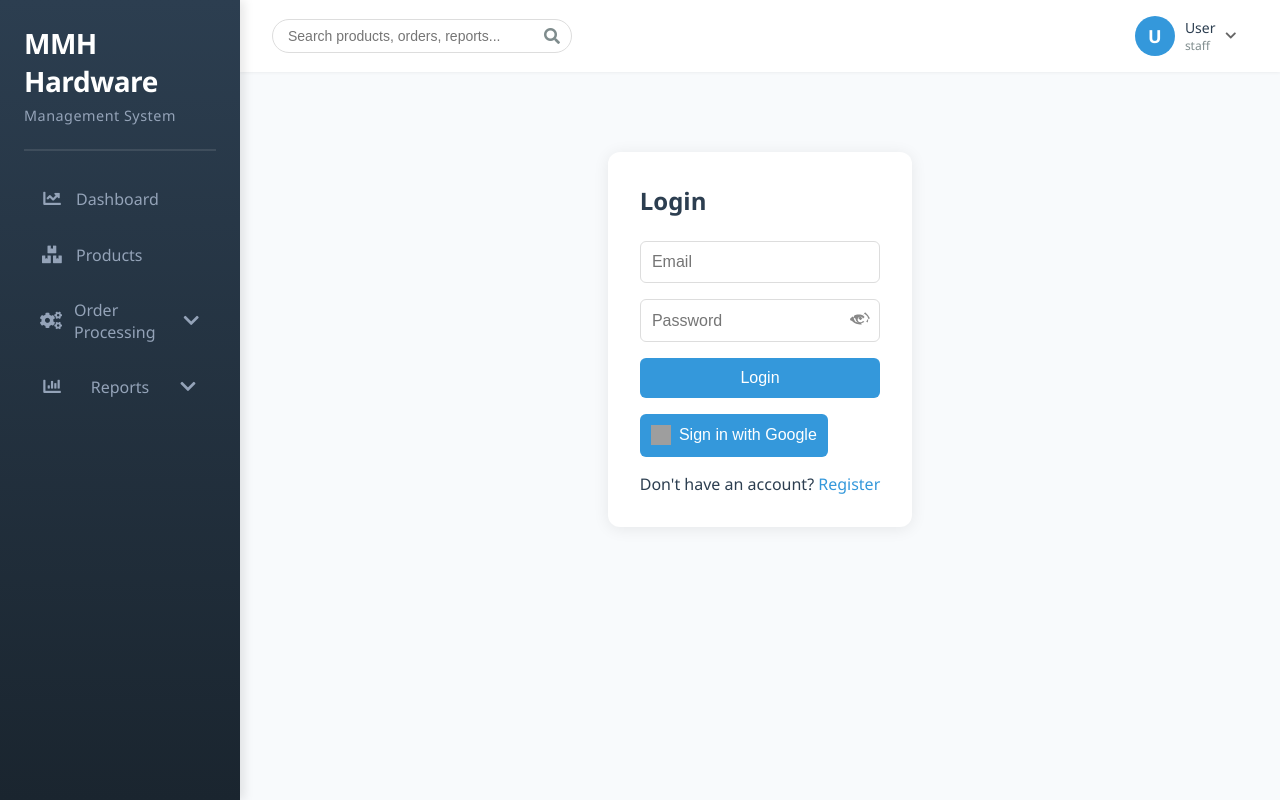
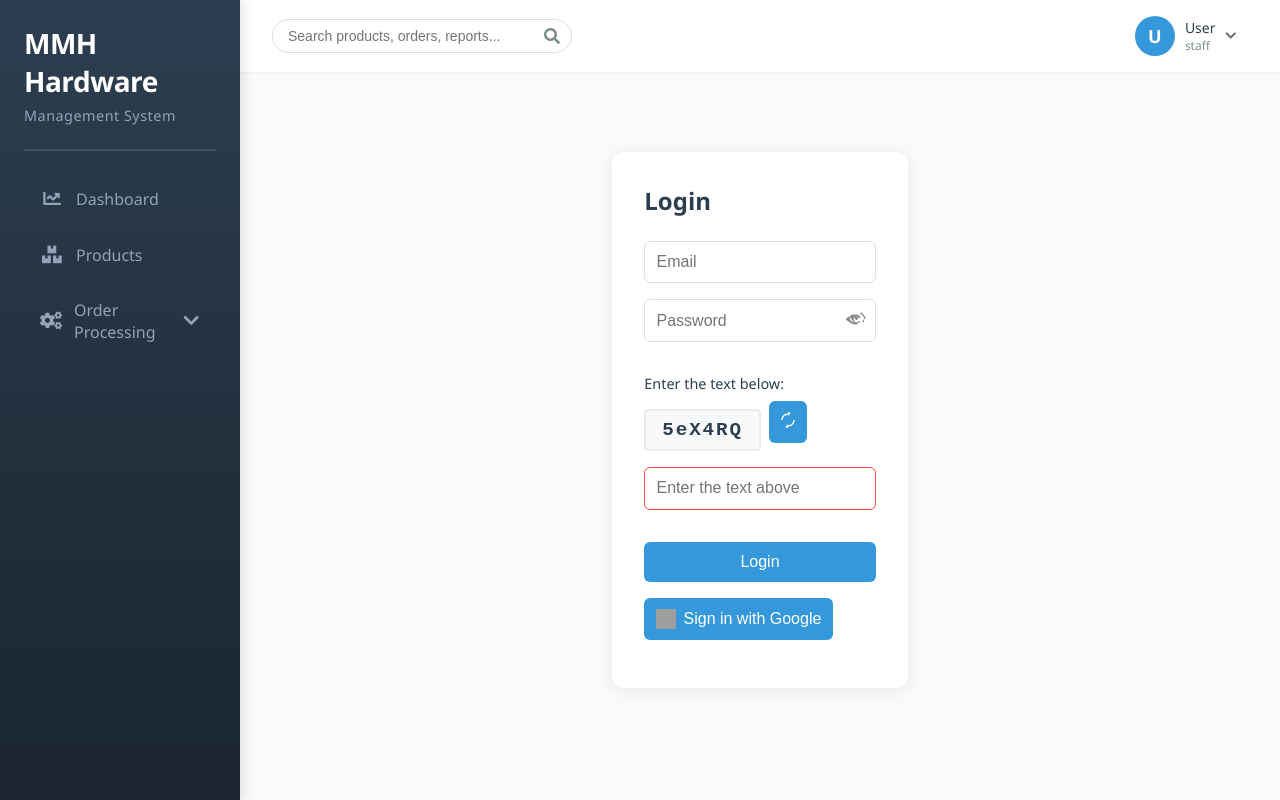
Before and after one commit to ryujihub/MMHHINVweb-main-main, a Vue app: page /login in a window 1280 px wide. Built offline with nearby package versions, Linux system fonts and the light colour scheme; no server answers; grey boxes are pictures that could not be loaded.

Commit message:
`Updated Firestore rules, package.json, and Vue components to reflect changes in Firebase and Vue dependencies.`

```diff
--- a/package.json
+++ b/package.json
@@ -15,7 +15,7 @@
     "chartjs-adapter-date-fns": "^3.0.0",
     "date-fns": "^2.30.0",
     "file-saver": "^2.0.5",
-    "firebase": "^10.14.1",
+    "firebase": "^10.8.0",
     "jspdf": "^3.0.1",
     "jspdf-autotable": "^5.0.2",
     "pinia": "^3.0.2",
--- a/src/App.vue
+++ b/src/App.vue
@@ -34,7 +34,7 @@
               </router-link>
             </div>
           </div>
-          <div class="nav-item has-submenu">
+          <div v-if="userRole === 'admin'" class="nav-item has-submenu">
             <a href="#" class="nav-link" @click.prevent="toggleReportsSubMenu">
               <i class="fas fa-chart-bar"></i> <!-- Icon for Reports -->
               Reports
--- a/src/components/OrderManagement.vue
+++ b/src/components/OrderManagement.vue
@@ -18,7 +18,7 @@
           <select v-if="isAdmin" v-model="staffFilter">
             <option value="">All Staff</option>
             <option v-for="staff in staffList" :key="staff.id">
-              {{ staff.name }}
+              {{ staff.username || staff.name || staff.email }}
             </option>
           </select>
         </div>
@@ -104,7 +104,7 @@
                   :key="staff.id"
                   :value="staff.id"
                 >
-                  {{ staff.name }}
+                  {{ staff.username || staff.name || staff.email }}
                 </option>
               </select>
               <span v-else>
--- a/src/views/Login.vue
+++ b/src/views/Login.vue
@@ -11,43 +11,39 @@
               <path d="M288 144a110.94 110.94 0 0 0-31.24 5.39c-14.71 4.7-29.12 10.77-43.11 18.49C171.5 207.52 148.66 230 130.11 256c18.55 26 41.39 48.48 83.54 77.12 14 7.72 28.41 13.79 43.11 18.49A110.94 110.94 0 0 0 288 368c44.18 0 84.85-29.93 108.23-77.28 6.6-13.46 12.41-27.58 17.32-42.42-4.91-14.84-10.72-28.96-17.32-42.42C372.85 173.93 332.18 144 288 144zm0 176a64 64 0 1 1 0-128 64 64 0 1 1 0 128zM288 0C128 0 0 103.24 0 256S128 512 288 512s288-103.24 288-256S448 0 288 0zm0 448c-110.53 0-200-93.12-200-192 0-48.52 19.27-93.13 52.41-128C170.53 96.9 227.5 64 288 64c60.5 0 117.47 32.9 163.59 83.92 33.14 34.87 52.41 79.48 52.41 128 0 98.88-89.47 192-200 192z"/>
             </svg>
             <svg v-else xmlns="http://www.w3.org/2000/svg" viewBox="0 0 640 512" width="20" height="20" fill="currentColor">
-              <path d="M320 400c-75.85 0-137.25-57.72-142.9-133.15L72.2 189.82c-13.79 17.36-28 35.78-41.86 55.59L0 256c55.54 99.54 196.53 192 320 192c22.2 0 43.28-1.92 63.31-5.38l-36.01-36.01C345.12 395.64 332.5 400 320 400zm320-144c-28.8-57.44-88.4-134.67-158.25-196.42L360.91 246.29c-3.21-2.77-6.29-5.5-9.26-8.22L447.78 105.3C480.83 119.53 508.07 138.87 530.07 162.42c33.14 34.87 52.41 79.48 52.41 128c0 31.91-6.36 62.33-17.61 90.85L517.8 354.7c24.08-26.92 43.56-56.08 57.93-88.58zM320 128c59.52 0 114.12 30.83 146.62 83.92l-45.23 45.23c-19.76-30.92-51.26-53.2-89.39-53.2c-48.52 0-88 39.48-88 88s39.48 88 88 88c36.34 0 68.38-22.09 83.33-53.53l44.58 44.58C434.52 381.84 381.78 416 320 416c-110.53 0-200-93.12-200-192S209.47 128 320 128zm.71 64.7l-45.23 45.23c-4.53 4.53-4.53 11.79 0 16.32l51.2 51.2c4.53 4.53 11.79 4.53 16.32 0l45.23-45.23c4.53-4.53 4.53-11.79 0-16.32l-51.2-51.2c-4.53-4.52-11.79-4.52-16.32 0zM19.8 317.58c-2.6-3.8-5.1-7.7-7.5-11.6l-10.1-16.7c-1.1-1.8-2.1-3.6-3.1-5.5c-3.2-5.8-6.3-11.7-9.3-17.7L0 256c55.54 99.54 196.53 192 320 192c22.2 0 43.28-1.92 63.31-5.38l-36.01-36.01C345.12 395.64 332.5 400 320 400z"/>
+              <path d="M320 400c-75.85 0-137.25-57.72-142.9-133.15L72.2 189.82c-13.79 17.36-28 35.78-41.86 55.59L0 256c55.54 99.54 196.53 192 320 192c22.2 0 43.28-1.92 63.31-5.38l-36.01-36.01C345.12 395.64 332.5 400 320 400zm320-144c-28.8-57.44-88.4-134.67-158.25-196.42L360.91 246.29c-3.21-2.77-6.29-5.5-9.26-8.22L447.78 105.3C480.83 119.53 508.07 138.87 530.07 162.42c33.14 34.87 52.41 79.48 52.41 128c0 31.91-6.36 62.33-17.61 90.85L517.8 354.7c24.08-26.92 43.56-56.08 57.93-88.58zM320 128c59.52 0 114.12 30.83 146.62 83.92l-45.23 45.23c-19.76-30.92-51.26-53.2-89.39-53.2c-48.52 0-88 39.48-88 88s39.48 88 88 88c36.34 0 68.38-22.09 83.33-53.53l44.58 44.58C434.52 381.84 381.78 416 320 416c-110.53 0-200-93.12-200-192S209.47 128 320 128zm.71 64.7l-45.23 45.23c-4.53 4.53-4.53 11.79 0 16.32l51.2 51.2c-4.53 4.53 11.79 4.53 16.32 0l45.23-45.23c4.53-4.53 4.53-11.79 0-16.32l-51.2-51.2c-4.53-4.52-11.79-4.52-16.32 0zM19.8 317.58c-2.6-3.8-5.1-7.7-7.5-11.6l-10.1-16.7c-1.1-1.8-2.1-3.6-3.1-5.5c-3.2-5.8-6.3-11.7-9.3-17.7L0 256c55.54 99.54 196.53 192 320 192c22.2 0 43.28-1.92 63.31-5.38l-36.01-36.01C345.12 395.64 332.5 400 320 400z"/>
             </svg>
           </span>
         </div>
-        <button type="submit">Login</button>
+
+        <!-- Enhanced Bot Protection CAPTCHA -->
+        <div class="captcha-container">
+          <label class="captcha-label">Enter the text below:</label>
+          <div class="captcha-display">
+            <span class="captcha-text">{{ captchaText }}</span>
+            <button type="button" @click="generateCaptcha" class="captcha-refresh">
+              <svg xmlns="http://www.w3.org/2000/svg" viewBox="0 0 24 24" width="16" height="16" fill="currentColor">
+                <path d="M12 4V2C6.48 2 2 6.48 2 12h2c0-4.41 3.59-8 8-8v2l4-4-4-4zm0 16v2c5.52 0 10-4.48 10-10h-2c0 4.41-3.59 8-8 8v-2l-4 4 4 4z"/>
+              </svg>
+            </button>
+          </div>
+          <input
+            v-model="userCaptchaAnswer"
+            type="text"
+            placeholder="Enter the text above"
+            class="captcha-input"
+            maxlength="6"
+            required
+          />
+        </div>
+
+        <button type="submit" :disabled="!isCaptchaValid">Login</button>
         <p v-if="error" class="error">{{ error }}</p>
       </form>
       <button @click="loginWithGoogle" class="google-btn">
         <img src="https://www.gstatic.com/firebasejs/ui/2.0.0/images/auth/google.svg" alt="Google" />
         Sign in with Google
       </button>
-      <p>Don't have an account? <a href="#" @click.prevent="isLogin = false">Register</a></p>
-    </div>
-    <div v-else>
-      <h2>Register</h2>
-      <form @submit.prevent="register">
-        <input v-model="username" type="text" placeholder="Username" required />
-        <input v-model="email" type="email" placeholder="Email" required />
-        <div class="password-input-container">
-          <input :type="passwordFieldType" v-model="password" placeholder="Password" required />
-          <span class="password-toggle-icon" @click="togglePasswordVisibility">
-            <svg v-if="showPassword" xmlns="http://www.w3.org/2000/svg" viewBox="0 0 576 512" width="20" height="20" fill="currentColor">
-              <path d="M288 144a110.94 110.94 0 0 0-31.24 5.39c-14.71 4.7-29.12 10.77-43.11 18.49C171.5 207.52 148.66 230 130.11 256c18.55 26 41.39 48.48 83.54 77.12 14 7.72 28.41 13.79 43.11 18.49A110.94 110.94 0 0 0 288 368c44.18 0 84.85-29.93 108.23-77.28 6.6-13.46 12.41-27.58 17.32-42.42-4.91-14.84-10.72-28.96-17.32-42.42C372.85 173.93 332.18 144 288 144zm0 176a64 64 0 1 1 0-128 64 64 0 1 1 0 128zM288 0C128 0 0 103.24 0 256S128 512 288 512s288-103.24 288-256S448 0 288 0zm0 448c-110.53 0-200-93.12-200-192 0-48.52 19.27-93.13 52.41-128C170.53 96.9 227.5 64 288 64c60.5 0 117.47 32.9 163.59 83.92 33.14 34.87 52.41 79.48 52.41 128 0 98.88-89.47 192-200 192z"/>
-            </svg>
-            <svg v-else xmlns="http://www.w3.org/2000/svg" viewBox="0 0 640 512" width="20" height="20" fill="currentColor">
-              <path d="M320 400c-75.85 0-137.25-57.72-142.9-133.15L72.2 189.82c-13.79 17.36-28 35.78-41.86 55.59L0 256c55.54 99.54 196.53 192 320 192c22.2 0 43.28-1.92 63.31-5.38l-36.01-36.01C345.12 395.64 332.5 400 320 400zm320-144c-28.8-57.44-88.4-134.67-158.25-196.42L360.91 246.29c-3.21-2.77-6.29-5.5-9.26-8.22L447.78 105.3C480.83 119.53 508.07 138.87 530.07 162.42c33.14 34.87 52.41 79.48 52.41 128c0 31.91-6.36 62.33-17.61 90.85L517.8 354.7c24.08-26.92 43.56-56.08 57.93-88.58zM320 128c59.52 0 114.12 30.83 146.62 83.92l-45.23 45.23c-19.76-30.92-51.26-53.2-89.39-53.2c-48.52 0-88 39.48-88 88s39.48 88 88 88c36.34 0 68.38-22.09 83.33-53.53l44.58 44.58C434.52 381.84 381.78 416 320 416c-110.53 0-200-93.12-200-192S209.47 128 320 128zm.71 64.7l-45.23 45.23c-4.53 4.53-4.53 11.79 0 16.32l51.2 51.2c4.53 4.53 11.79 4.53 16.32 0l45.23-45.23c4.53-4.53 4.53-11.79 0-16.32l-51.2-51.2c-4.53-4.52-11.79-4.52-16.32 0zM19.8 317.58c-2.6-3.8-5.1-7.7-7.5-11.6l-10.1-16.7c-1.1-1.8-2.1-3.6-3.1-5.5c-3.2-5.8-6.3-11.7-9.3-17.7L0 256c55.54 99.54 196.53 192 320 192c22.2 0 43.28-1.92 63.31-5.38l-36.01-36.01C345.12 395.64 332.5 400 320 400z"/>
-            </svg>
-          </span>
-        </div>
-        <select v-model="role" required>
-          <option value="staff">Staff</option>
-          <option value="admin">Admin</option>
-        </select>
-        <button type="submit">Register</button>
-        <p v-if="error" class="error">{{ error }}</p>
-      </form>
-      <p>Already have an account? <a href="#" @click.prevent="isLogin = true">Login</a></p>
     </div>
   </div>
 </template>
@@ -55,58 +51,80 @@
 <script>
 import { ref, computed } from 'vue'
 import { useRouter } from 'vue-router'
-import { auth, db } from '../firebase/config'
-import { doc, setDoc, collection, query, where, getDocs } from 'firebase/firestore'
+import { auth } from '../firebase/config'
 import {
   signInWithEmailAndPassword,
   GoogleAuthProvider,
-  signInWithPopup,
-  createUserWithEmailAndPassword
+  signInWithPopup
 } from 'firebase/auth'
 
 export default {
   setup() {
-    const isLogin = ref(true)
+    const isLogin = ref(true) // Keep for template compatibility
     const email = ref('')
     const password = ref('')
-    const username = ref('') // Add username ref
-    const role = ref('staff')
     const error = ref('')
     const router = useRouter()
     const showPassword = ref(false)
 
+    // Enhanced bot protection
+    const captchaText = ref('')
+    const captchaAnswer = ref('')
+    const userCaptchaAnswer = ref('')
+    const captchaFailedAttempts = ref(0)
+    const maxCaptchaAttempts = 3
+
     const passwordFieldType = computed(() => showPassword.value ? 'text' : 'password')
 
-    const togglePasswordVisibility = () => {
-      showPassword.value = !showPassword.value
+    // Generate sophisticated CAPTCHA text
+    const generateCaptcha = () => {
+      const characters = 'ABCDEFGHJKLMNPQRSTUVWXYZabcdefghijkmnpqrstuvwxyz23456789'
+      let result = ''
+      for (let i = 0; i < 6; i++) {
+        result += characters.charAt(Math.floor(Math.random() * characters.length))
+      }
+      captchaAnswer.value = result.toLowerCase()
+      captchaText.value = result
     }
 
+    // Computed property to check if CAPTCHA is valid
+    const isCaptchaValid = computed(() => {
+      return userCaptchaAnswer.value.trim().toLowerCase() === captchaAnswer.value
+    })
+
+    // Enhanced login with better bot detection
     const login = async () => {
       error.value = ''
+
+      // Validate CAPTCHA before login
+      if (!isCaptchaValid.value) {
+        captchaFailedAttempts.value++
+        error.value = 'Please enter the correct verification code'
+
+        // After 3 failed attempts, generate new CAPTCHA
+        if (captchaFailedAttempts.value >= maxCaptchaAttempts) {
+          generateCaptcha()
+          captchaFailedAttempts.value = 0
+          userCaptchaAnswer.value = ''
+          error.value = 'Too many failed attempts. New verification code generated.'
+        }
+        return
+      }
+
+      // Reset CAPTCHA attempts on successful validation
+      captchaFailedAttempts.value = 0
+
       try {
         await signInWithEmailAndPassword(auth, email.value, password.value)
         router.push('/')
       } catch (err) {
-        console.error('Login error:', err.message); // Add console.error for debugging
+        console.error('Login error:', err.message)
         error.value = err.message
       }
     }
 
-    const register = async () => {
-      error.value = ''
-      try {
-        const userCredential = await createUserWithEmailAndPassword(auth, email.value, password.value)
-        const userDataToSave = {
-          username: username.value, // Save username
-          role: role.value
-        };
-        console.log('Saving user data to Firestore:', userDataToSave); // Debugging log
-        await setDoc(doc(db, "users", userCredential.user.uid), userDataToSave);
-        router.push('/')
-      } catch (err) {
-        console.error('Registration error:', err.message); // Add console.error for debugging
-        error.value = err.message
-      }
+    const togglePasswordVisibility = () => {
+      showPassword.value = !showPassword.value
     }
 
     const loginWithGoogle = async () => {
@@ -120,19 +138,24 @@ export default {
       }
     }
 
+    // Initialize CAPTCHA on component setup
+    generateCaptcha()
+
     return {
       isLogin,
       email,
       password,
-      username, // Expose username
-      role,
       error,
       login,
-      register,
       loginWithGoogle,
       showPassword,
       passwordFieldType,
-      togglePasswordVisibility
+      togglePasswordVisibility,
+      captchaText,
+      captchaAnswer,
+      userCaptchaAnswer,
+      isCaptchaValid,
+      generateCaptcha
     }
   }
 }
@@ -221,6 +244,71 @@ export default {
   font-size: 0.95rem;
   margin-bottom: 0.5rem;
 }
+
+.captcha-container {
+  margin: 1rem 0;
+}
+
+.captcha-label {
+  display: block;
+  margin-bottom: 0.5rem;
+  font-size: 0.9rem;
+  color: #2c3e50;
+  font-weight: 500;
+}
+
+.captcha-input {
+  width: 100%;
+  padding: 0.7rem;
+  border: 1px solid #ddd;
+  border-radius: 6px;
+  font-size: 1rem;
+  transition: border-color 0.3s ease;
+}
+
+.captcha-input:focus {
+  outline: none;
+  border-color: #3498db;
+  box-shadow: 0 0 0 2px rgba(52, 152, 219, 0.2);
+}
+
+.captcha-input:invalid {
+  border-color: #e74c3c;
+}
+
+.captcha-display {
+  display: flex;
+  align-items: center;
+  gap: 0.5rem;
+  margin-bottom: 0.5rem;
+}
+
+.captcha-text {
+  font-family: 'Courier New', monospace;
+  font-size: 1.2rem;
+  font-weight: bold;
+  color: #2c3e50;
+  background: #f8f9fa;
+  padding: 0.5rem 1rem;
+  border-radius: 4px;
+  border: 2px solid #e9ecef;
+  letter-spacing: 0.1em;
+  user-select: none;
+}
+
+.captcha-refresh {
+  background: #6c757d;
+  color: white;
+  border: none;
+  border-radius: 4px;
+  padding: 0.5rem;
+  cursor: pointer;
+  transition: background-color 0.3s ease;
+}
+
+.captcha-refresh:hover {
+  background: #5a6268;
+}
 p {
   margin-top: 1rem;
 }
```
Also changed, not shown: src/stores/authStore.js (+7 -1 lines), index.html (line endings or trailing spaces), 2 other files (tests, documents, lock files or other folders).
